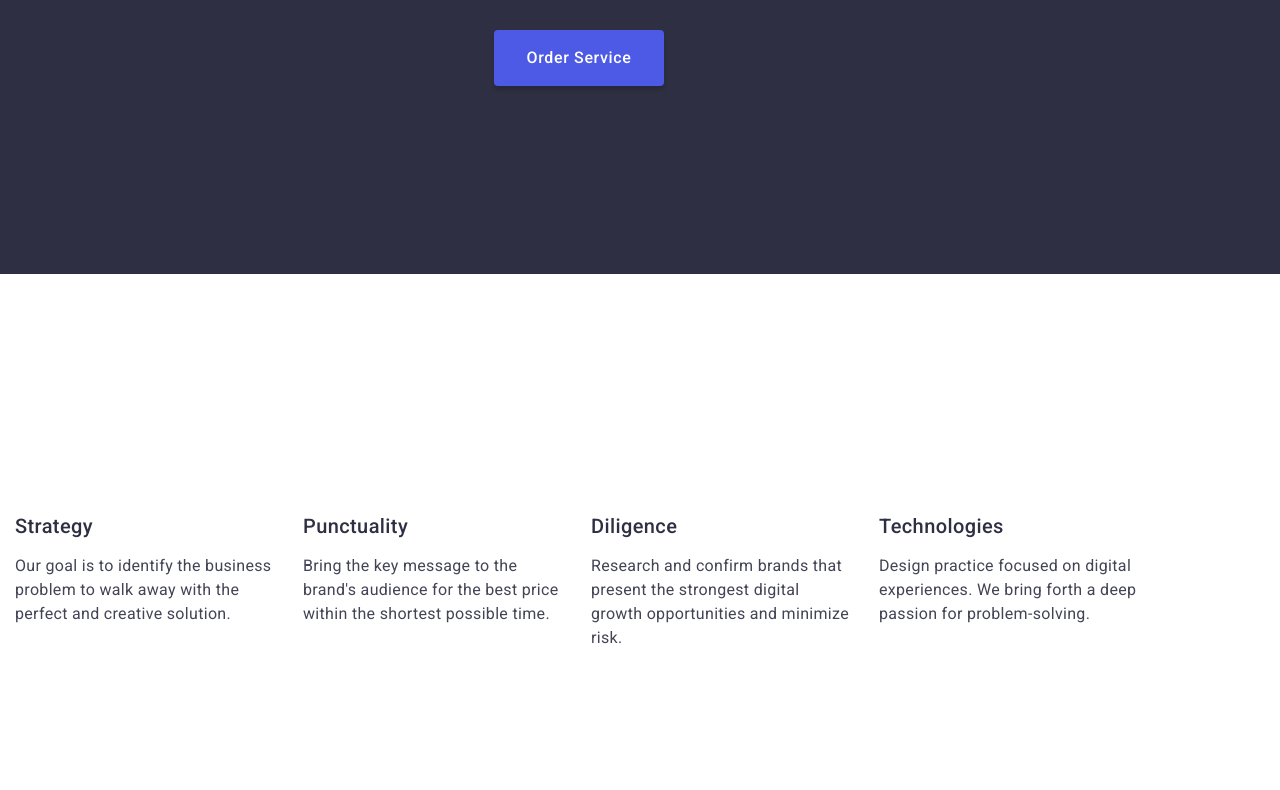
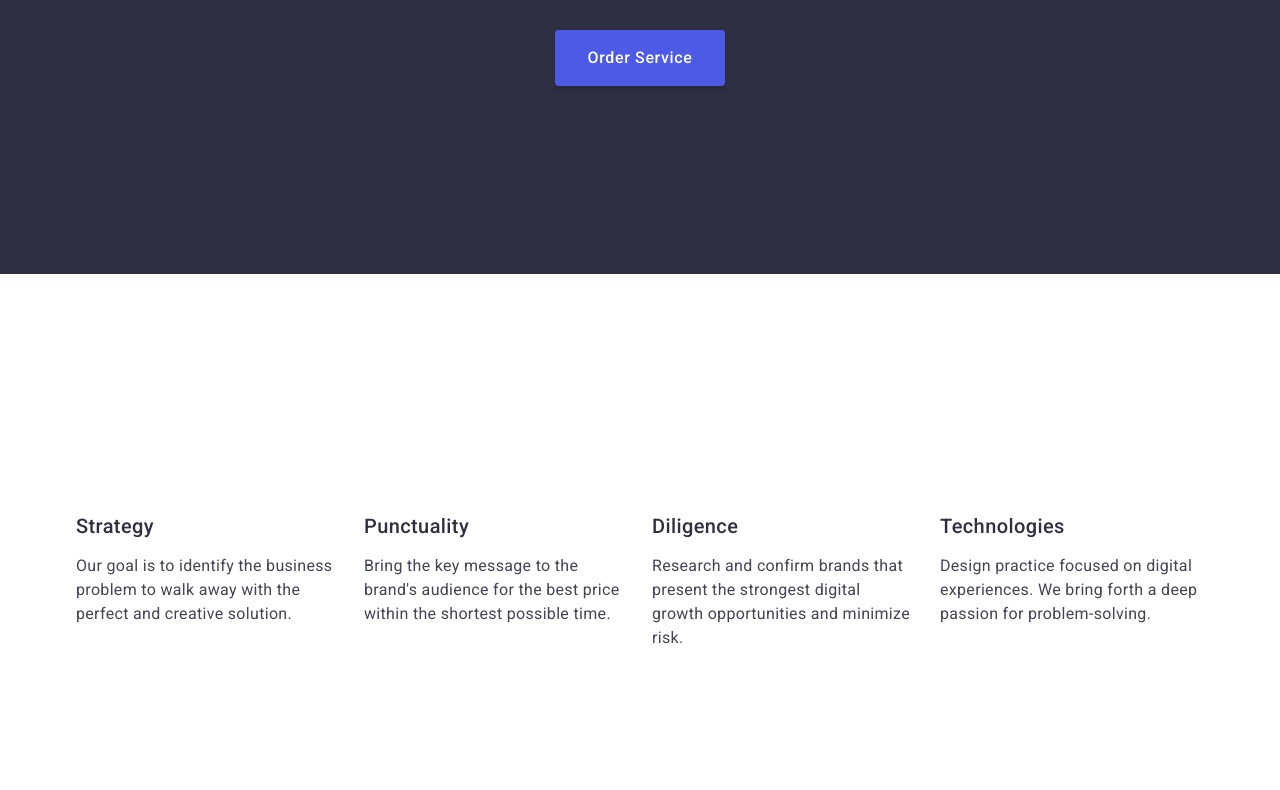
Before and after one commit to Wibairyluli/goit-homework-3, a plain HTML site: page index.html in a window 1280 px wide. Shown: the part 447-1237 px from the top of the page. Drawn offline with nearby package versions, Linux system fonts and the light colour scheme.

Commit message:
margin 0 auto

```diff
--- a/css/styles.css
+++ b/css/styles.css
@@ -466,8 +466,7 @@ body {
 }
 .container {
   width: 1158px;
-  margin-top: 0%;
-  margin-bottom: 0%;
+  margin: 0 auto;
   padding-left: 15px ;
   padding-right: 15px;
 }
```
